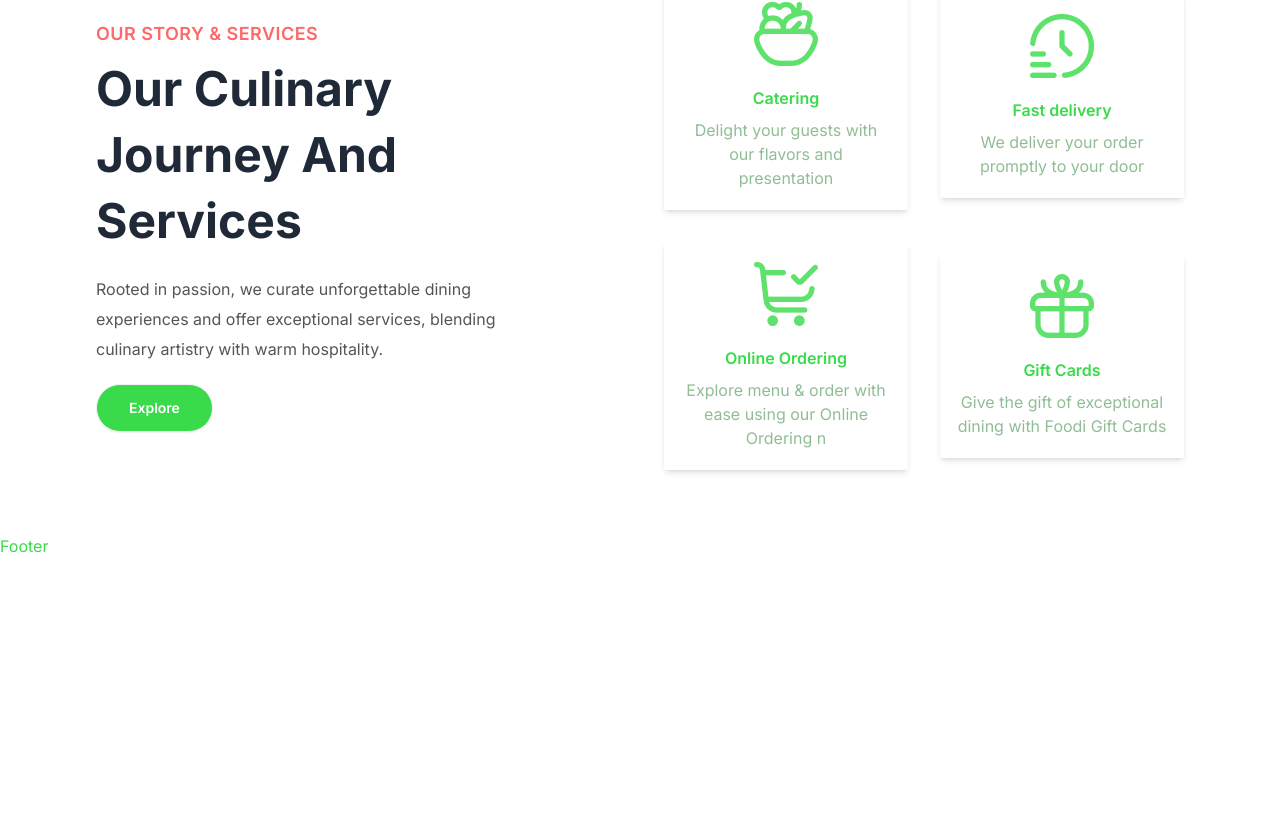
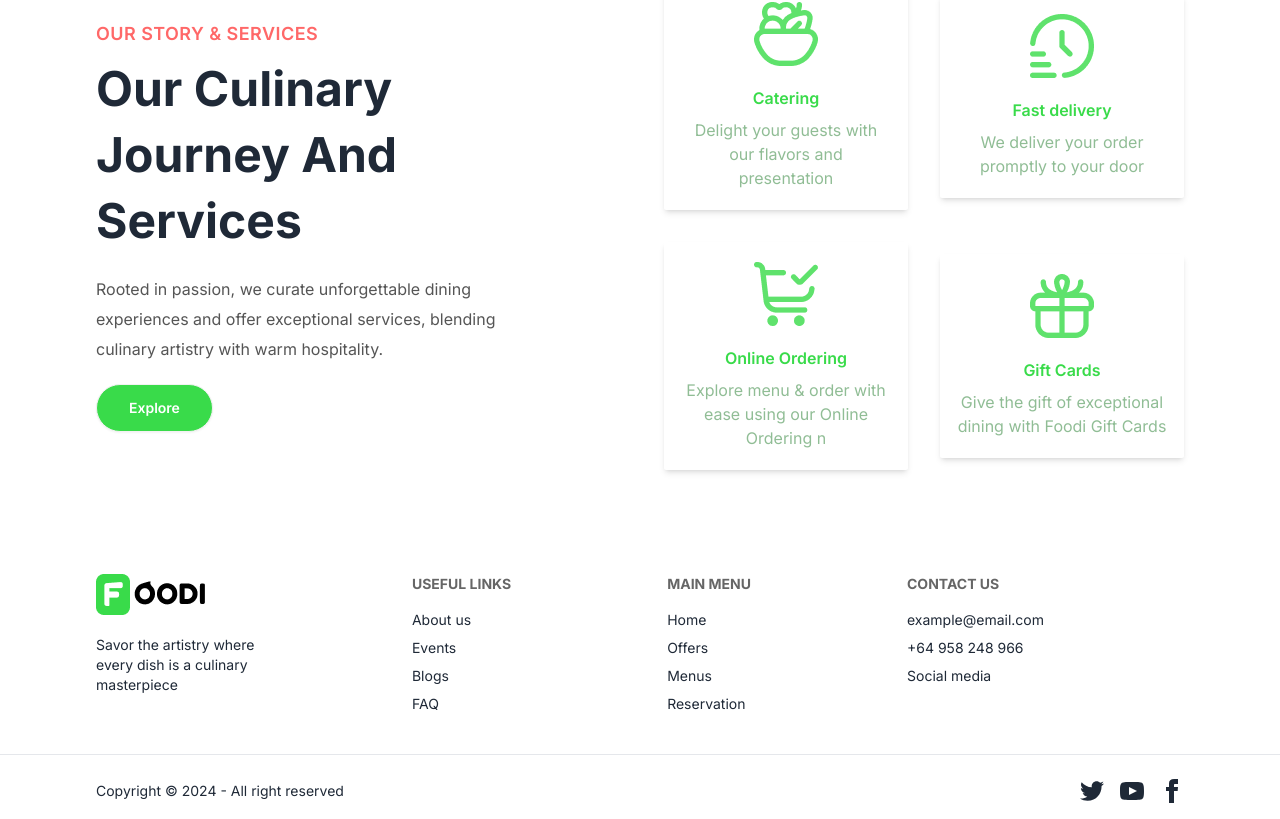
Before and after one commit to Abe-Tiz/food_deliver, a React (Vite) app: page / in a window 1280 px wide. Shown: the part 3126-3945 px from the top of the page. Before the commit the page ends 3684 px from the top, so only its background shows below. Built offline with nearby package versions, Linux system fonts and the light colour scheme.

Commit message:
add footer section

```diff
--- a/index.html
+++ b/index.html
@@ -2,9 +2,9 @@
 <html lang="en">
   <head>
     <meta charset="UTF-8" />
-    <link rel="icon" type="image/svg+xml" href="/vite.svg" />
+    <link rel="icon" type="image/svg+xml" href="/public/logo.png" />
     <meta name="viewport" content="width=device-width, initial-scale=1.0" />
-    <title>food delivery website</title>
+    <title>Foodi | Delicious Food for All</title>
   </head>
   <body>
     <div id="root"></div>
--- /dev/null
+++ b/src/components/Footer.jsx
@@ -0,0 +1,79 @@
+import React from 'react'
+
+const Footer = () => {
+    return (
+        <>
+            <footer className="footer xl:px-24 py-10 px-4 text-base-content">
+                <aside>
+                    <img src="/logo.png" alt="" />
+                    <p className="my-3 md:w-40">
+                        Savor the artistry where every dish is a culinary masterpiece
+                    </p>
+                </aside>
+                <nav>
+                    <header className="footer-title text-black">Useful links</header>
+                    <a className="link link-hover">About us</a>
+                    <a className="link link-hover">Events</a>
+                    <a className="link link-hover">Blogs</a>
+                    <a className="link link-hover">FAQ</a>
+                </nav>
+                <nav>
+                    <header className="footer-title">Main Menu</header>
+                    <a className="link link-hover">Home</a>
+                    <a className="link link-hover">Offers</a>
+                    <a className="link link-hover">Menus</a>
+                    <a className="link link-hover">Reservation</a>
+                </nav>
+                <nav>
+                    <header className="footer-title">Contact Us</header>
+                    <a className="link link-hover">example@email.com</a>
+                    <a className="link link-hover">+64 958 248 966</a>
+                    <a className="link link-hover">Social media</a>
+                </nav>
+            </footer>
+            <hr />
+            <footer className="footer items-center xl:px-24 px-4 py-4 mt-2">
+                <aside className="items-center grid-flow-col">
+                    <p>Copyright © {new Date().getFullYear()} - All right reserved</p>
+                </aside>
+                <nav className="grid-flow-col gap-4 md:place-self-center md:justify-self-end">
+                    <a>
+                        <svg
+                            xmlns="http://www.w3.org/2000/svg"
+                            width="24"
+                            height="24"
+                            viewBox="0 0 24 24"
+                            className="fill-current"
+                        >
+                            <path d="M24 4.557c-.883.392-1.832.656-2.828.775 1.017-.609 1.798-1.574 2.165-2.724-.951.564-2.005.974-3.127 1.195-.897-.957-2.178-1.555-3.594-1.555-3.179 0-5.515 2.966-4.797 6.045-4.091-.205-7.719-2.165-10.148-5.144-1.29 2.213-.669 5.108 1.523 6.574-.806-.026-1.566-.247-2.229-.616-.054 2.281 1.581 4.415 3.949 4.89-.693.188-1.452.232-2.224.084.626 1.956 2.444 3.379 4.6 3.419-2.07 1.623-4.678 2.348-7.29 2.04 2.179 1.397 4.768 2.212 7.548 2.212 9.142 0 14.307-7.721 13.995-14.646.962-.695 1.797-1.562 2.457-2.549z"></path>
+                        </svg>
+                    </a>
+                    <a>
+                        <svg
+                            xmlns="http://www.w3.org/2000/svg"
+                            width="24"
+                            height="24"
+                            viewBox="0 0 24 24"
+                            className="fill-current"
+                        >
+                            <path d="M19.615 3.184c-3.604-.246-11.631-.245-15.23 0-3.897.266-4.356 2.62-4.385 8.816.029 6.185.484 8.549 4.385 8.816 3.6.245 11.626.246 15.23 0 3.897-.266 4.356-2.62 4.385-8.816-.029-6.185-.484-8.549-4.385-8.816zm-10.615 12.816v-8l8 3.993-8 4.007z"></path>
+                        </svg>
+                    </a>
+                    <a>
+                        <svg
+                            xmlns="http://www.w3.org/2000/svg"
+                            width="24"
+                            height="24"
+                            viewBox="0 0 24 24"
+                            className="fill-current"
+                        >
+                            <path d="M9 8h-3v4h3v12h5v-12h3.642l.358-4h-4v-1.667c0-.955.192-1.333 1.115-1.333h2.885v-5h-3.808c-3.596 0-5.192 1.583-5.192 4.615v3.385z"></path>
+                        </svg>
+                    </a>
+                </nav>
+            </footer>
+        </>
+    );
+}
+
+export default Footer
--- a/src/layout/Main.jsx
+++ b/src/layout/Main.jsx
@@ -1,13 +1,14 @@
 import React from "react";
 import { Outlet } from "react-router-dom";
 import Navbar from "../components/Navbar";
+import Footer from '../components/Footer';
 
 const Main = () => {
   return (
     <div>
       <Navbar />
       <Outlet />
-      <h2 className="text-green">Footer</h2>
+      <Footer />
     </div>
   );
 };
```
Also changed, not shown: src/pages/home/OurServices.jsx (indentation only).
